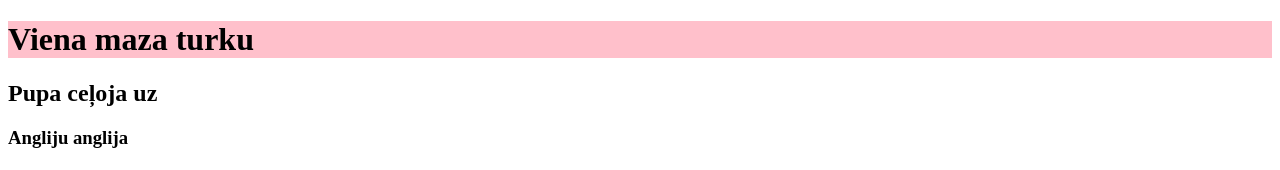
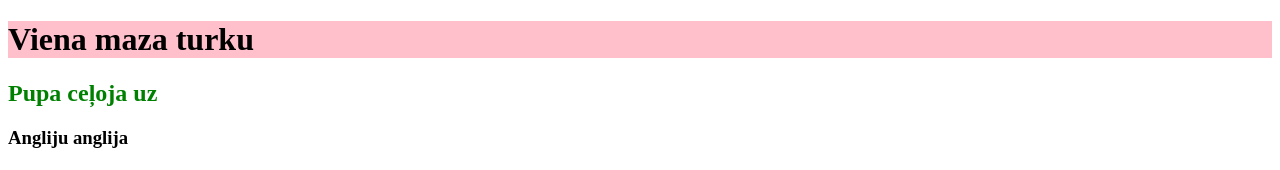
Before and after one commit to janisdatorium/w2bpage_style, a plain HTML site: page index.html in a window 1280 px wide. Shown: the top 170 px of the page. Drawn offline with Linux system fonts and the light colour scheme.

Commit message:
Update index.html

```diff
--- a/index.html
+++ b/index.html
@@ -7,7 +7,7 @@
 <body>
 
 <h1 style="background-color:pink;">Viena maza turku</h1>
-<h2 style="color:greem;">Pupa ceļoja uz</h2>
+<h2 style="color:green;">Pupa ceļoja uz</h2>
 <h3>Angliju anglija</h3>
 <h4>Bij aizslēgta un</h4>
 <h5>Tā atslēga bij nolausta</h5>
```
